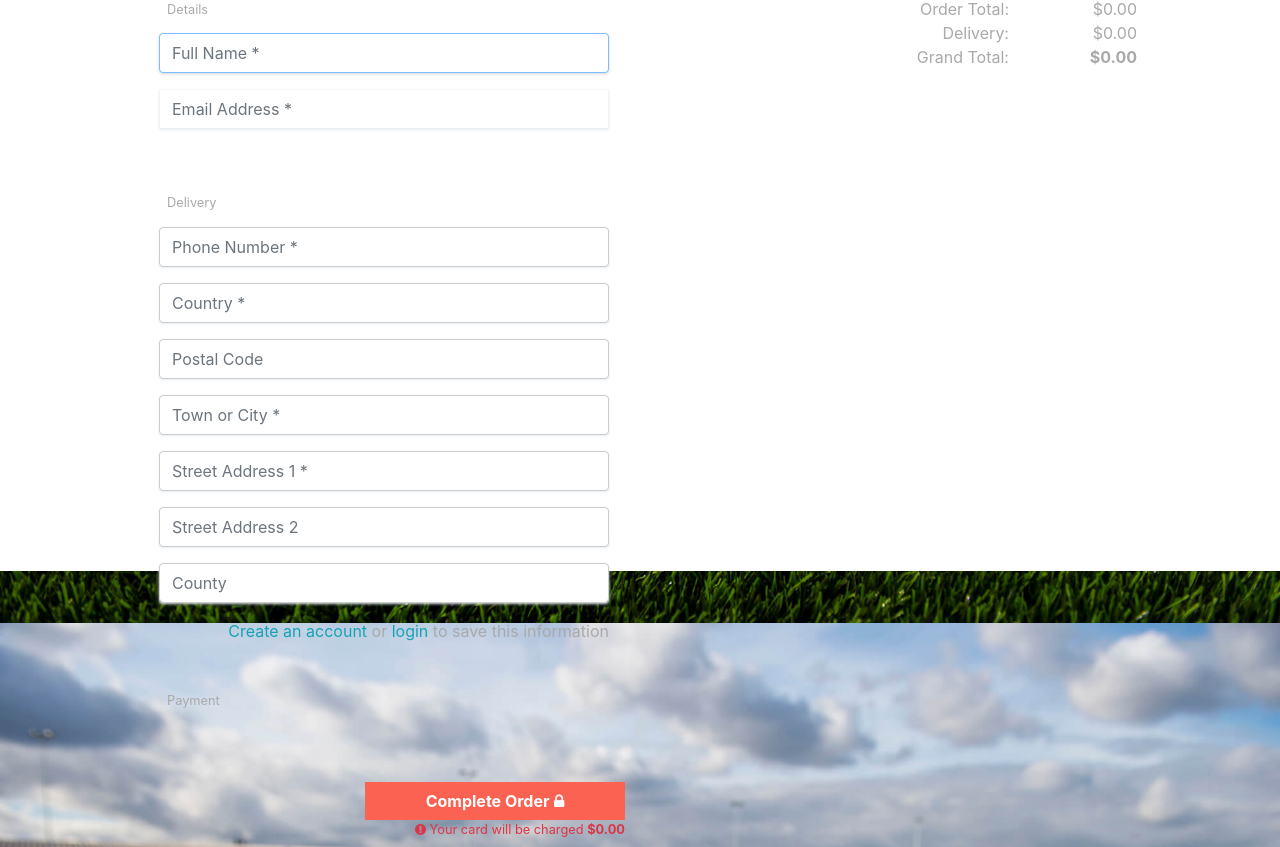
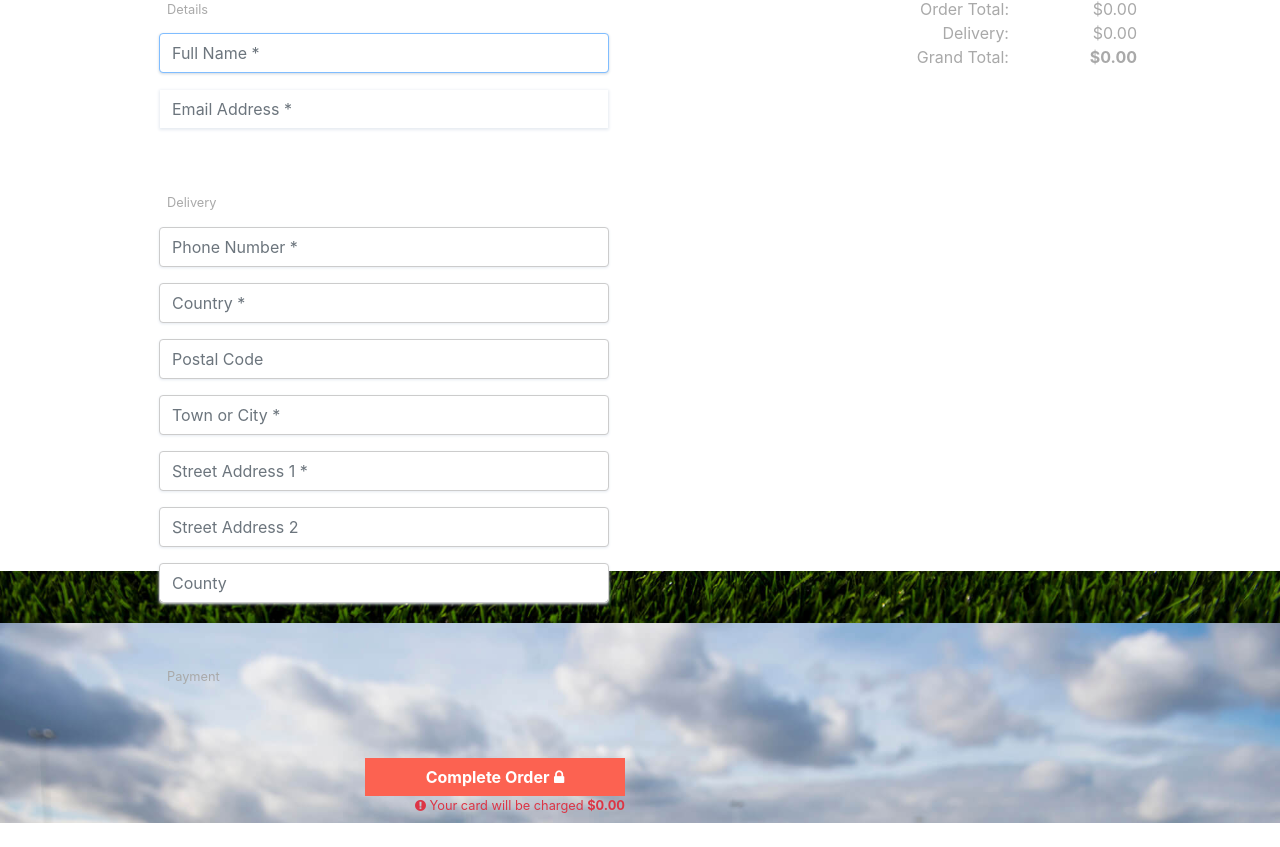
Before and after one commit to Code-Institute-Submissions/SportsStore, a Django app: template checkout/templates/checkout/checkout.html in a window 1280 px wide. Shown: the part 229-1076 px from the top of the page. After the commit the page ends 1052 px from the top, so only its background shows below. Run offline with Django 3.2, Linux system fonts and the light colour scheme; the template is opened without the code that fills it: values that come from a table or form of the project are taken from there, others are empty; some libraries are stand-ins or nearby versions.

Commit message:
bug fix related to removing user

```diff
--- a/checkout/templates/checkout/checkout.html
+++ b/checkout/templates/checkout/checkout.html
@@ -83,7 +83,7 @@
                         {{ order_form.street_address1 | as_crispy_field }}
                         {{ order_form.street_address2 | as_crispy_field }}
                         {{ order_form.county | as_crispy_field }}
-                         <div class="form-check form-check-inline float-right mr-0">
+                        <!-- <div class="form-check form-check-inline float-right mr-0">
 							{% if user.is_authenticated %}
 								<label class="form-check-label" for="id-save-info">Save this delivery information to my profile</label>
                                 <input class="form-check-input ml-2 mr-0" type="checkbox" id="id-save-info" name="save-info" checked>
@@ -93,7 +93,7 @@
                                     <a class="text-info" href="{% url 'account_login' %}">login</a> to save this information
                                 </label>
 							{% endif %}
-						</div>
+						</div> -->
                     </fieldset>
                     <fieldset class="px-3">
                         <legend class="fieldset-label small text-black px-2 w-auto">Payment</legend>
```
